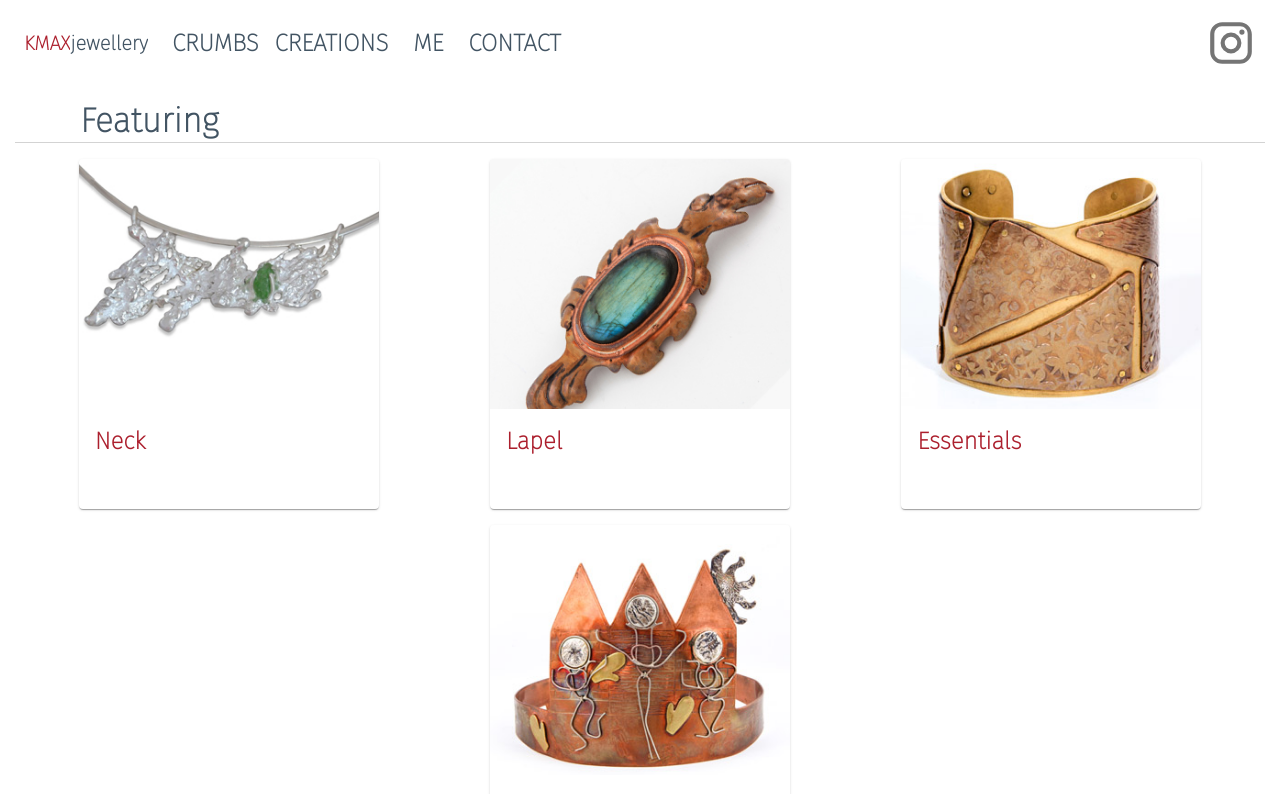
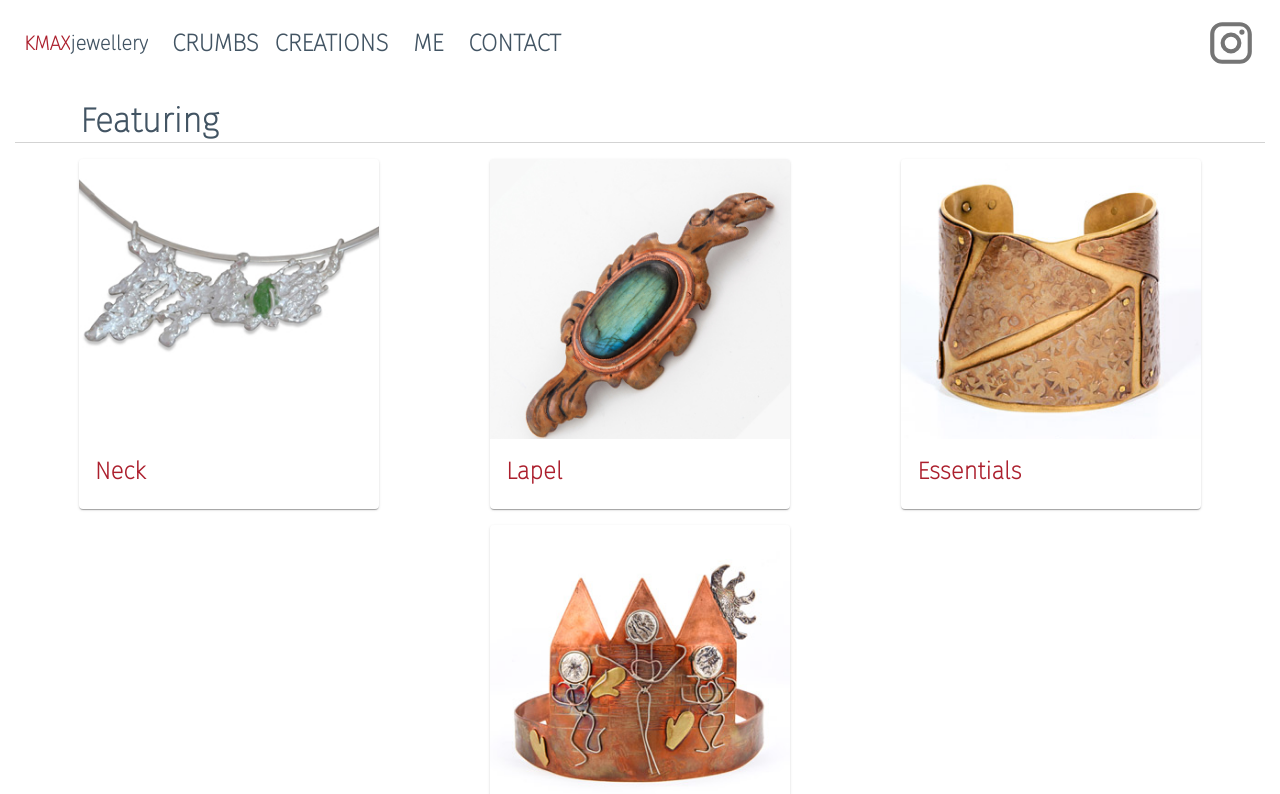
Before and after one commit to Theo-Wall/kmaxjewellery, a React (Create React App) app in the folder client/: page /creations in a window 1280 px wide. Shown: the top 794 px of the page. Built offline with nearby package versions, Linux system fonts and the light colour scheme.

Commit message:
setting up redirect

```diff
--- a/client/src/components/CatCard.js
+++ b/client/src/components/CatCard.js
@@ -7,7 +7,7 @@ import Typography from "@mui/material/Typography";
 export default function CatCard({ name, img }) {
   return (
     <Card sx={{ width: "300px", height: "350px" }}>
-      <CardMedia component="img" height="250" image={img} alt={name} />
+      <CardMedia component="img" height="280" image={img} alt={name} />
       <CardContent>
         <Typography gutterBottom variant="h5" component="div" color="secondary">
           {name}
--- a/client/src/pages/Creations.js
+++ b/client/src/pages/Creations.js
@@ -11,6 +11,11 @@ const categories = [
 
 const Creations = () => {
   const theme = useTheme();
+
+  const displayItemsHandler = (cat) => {
+    console.log(cat);
+  };
+
   return (
     <Box sx={{ margin: "100px 15px 100px 15px" }}>
       <Box
@@ -40,10 +45,17 @@ const Creations = () => {
           alignItems="center"
           spacing={2}
         >
-          {categories.map((cat) => {
+          {categories.map((cat, index) => {
             return (
               <Grid item>
-                <CatCard key={cat.name} name={cat.name} img={cat.img} />
+                <Box
+                  onClick={(e) => {
+                    displayItemsHandler(cat);
+                  }}
+                  sx={{ "&:hover": { cursor: "pointer" } }}
+                >
+                  <CatCard key={cat.name} name={cat.name} img={cat.img} />
+                </Box>
               </Grid>
             );
           })}
```
